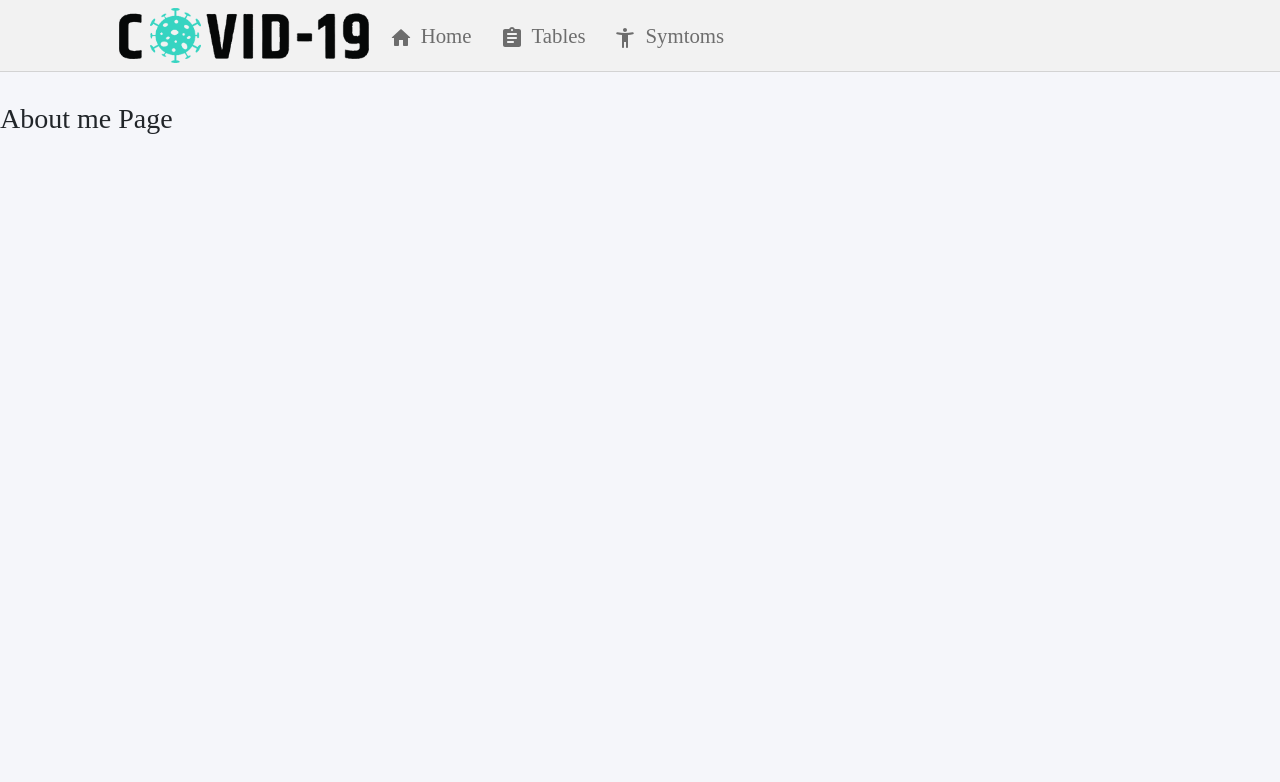
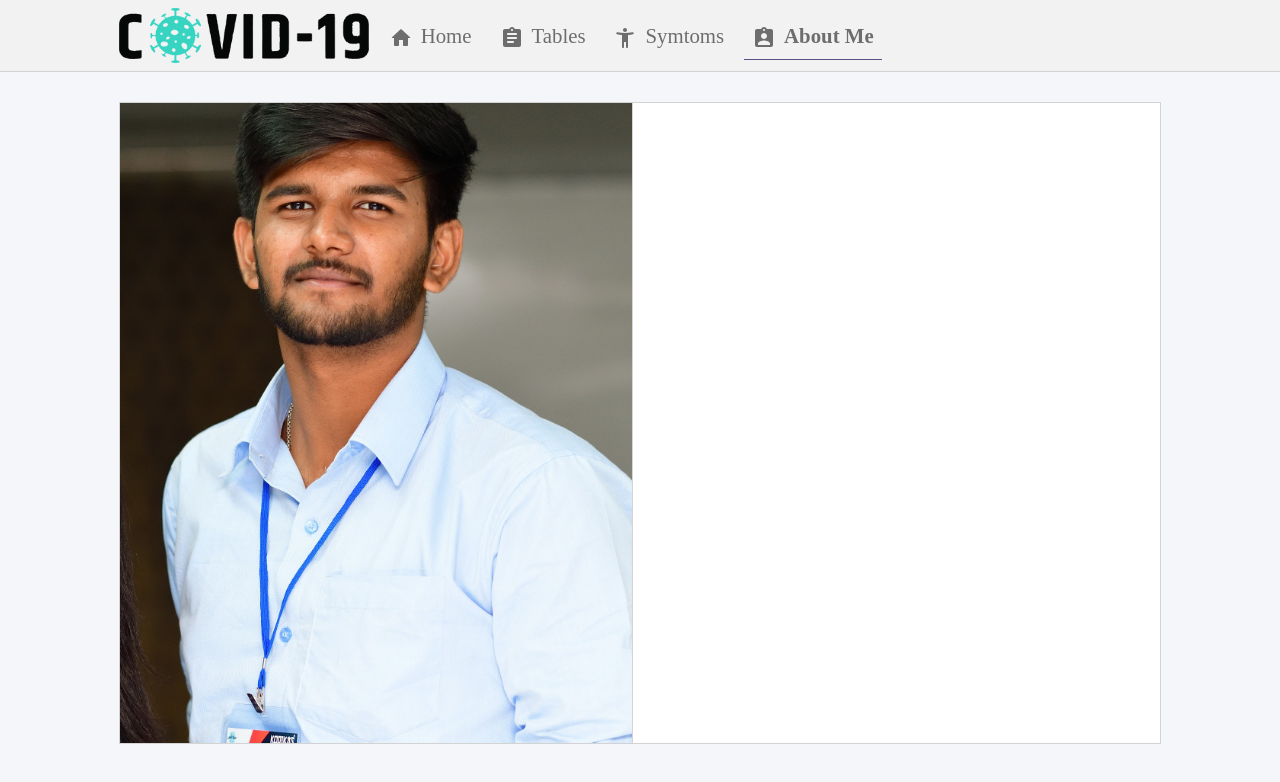
Before and after one commit to dipakg007/Covid19-tracker, a React (Create React App) app: page /about in a window 1280 px wide. Shown: the top 782 px of the page. Built offline with nearby package versions, Linux system fonts and the light colour scheme; a web font is replaced by a local one.

Commit message:
About me page

```diff
--- a/src/Components/AboutComponents/About.js
+++ b/src/Components/AboutComponents/About.js
@@ -1,9 +1,14 @@
 import React from "react";
+import Upper from "./Upper";
 
 function About() {
   return (
-    <div className="about">
-      <h3>About me Page</h3>
+    <div className="container-fluid nav_bg ">
+      <div className="row">
+        <div className="col-10 mx-auto">
+          <Upper />
+        </div>
+      </div>
     </div>
   );
 }
--- /dev/null
+++ b/src/Components/AboutComponents/Upper.css
@@ -0,0 +1,12 @@
+.upper {
+  flex: 1;
+  border: 1px solid lightgray;
+  margin-bottom: 2rem;
+  background-color: white;
+}
+.upper__logo {
+  max-width: 80%;
+  height: 80vh;
+  object-fit: contain;
+  border-right: 1px solid lightgray;
+}
--- /dev/null
+++ b/src/Components/AboutComponents/Upper.js
@@ -0,0 +1,13 @@
+import React from "react";
+import Logo from "./Asset/dipak.jpg";
+import "./Upper.css";
+
+function Upper() {
+  return (
+    <div className="upper">
+      <img className="upper__logo" src={Logo} alt="Dipak" />
+    </div>
+  );
+}
+
+export default Upper;
--- a/src/Navbar.js
+++ b/src/Navbar.js
@@ -5,7 +5,7 @@ import "./Navbar.css";
 import HomeRoundedIcon from "@material-ui/icons/HomeRounded";
 import AssignmentRoundedIcon from "@material-ui/icons/AssignmentRounded";
 import AccessibilityNewRoundedIcon from "@material-ui/icons/AccessibilityNewRounded";
-// import AssignmentIndIcon from "@material-ui/icons/AssignmentInd";
+import AssignmentIndIcon from "@material-ui/icons/AssignmentInd";
 
 function Navbar() {
   return (
@@ -64,7 +64,7 @@ function Navbar() {
                     Symtoms
                   </NavLink>
                 </li>
-                {/* <li className="nav-item">
+                <li className="nav-item">
                   <NavLink
                     activeClassName="menu__active"
                     className="nav-link"
@@ -73,7 +73,7 @@ function Navbar() {
                     <AssignmentIndIcon className="nav__icons" />
                     About Me
                   </NavLink>
-                </li> */}
+                </li>
               </ul>
             </div>
           </nav>
```
Also changed, not shown: src/Components/AboutComponents/Asset/dipak.jpg (added), src/Components/AboutComponents/Asset/dipak2.jpg (added).
